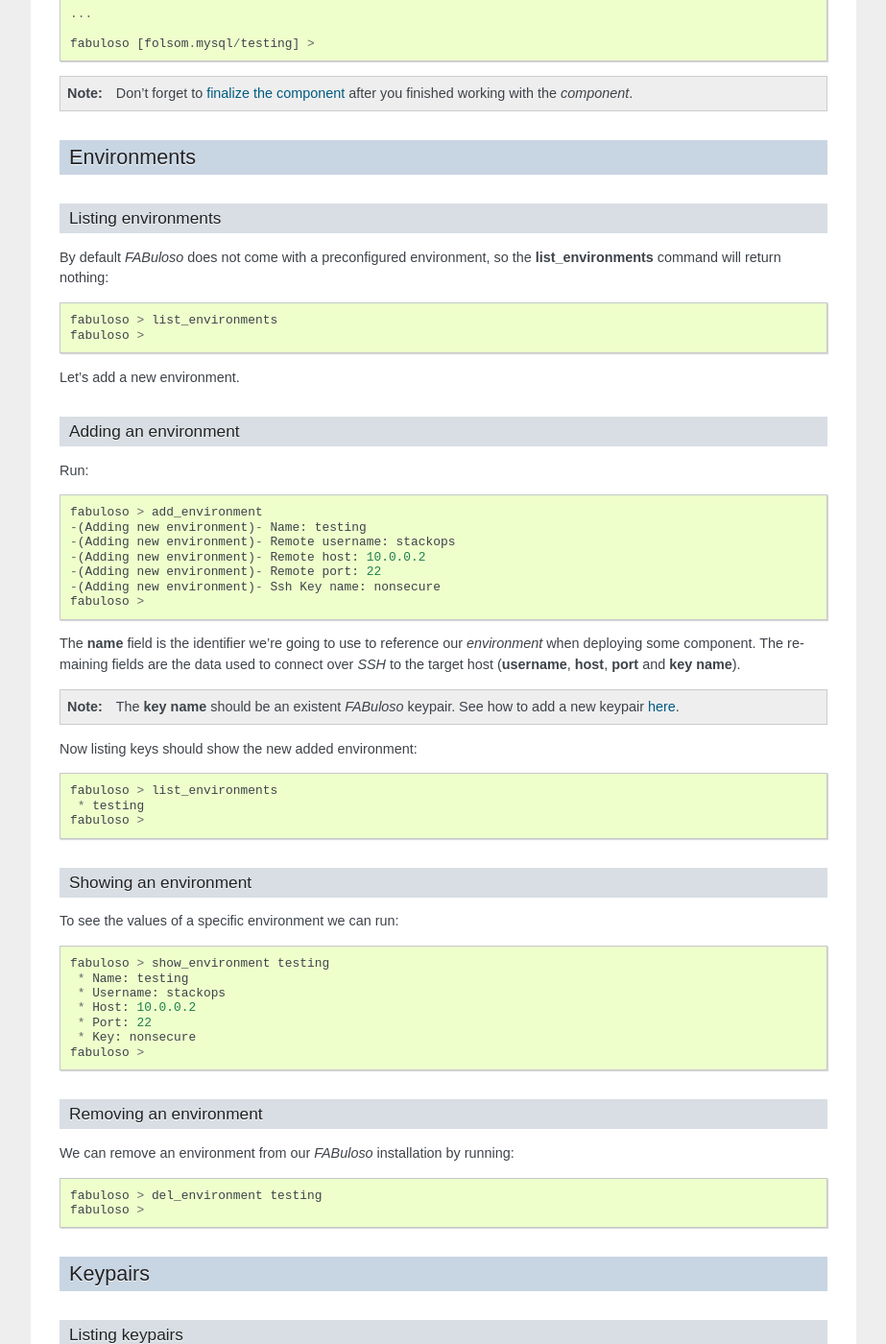
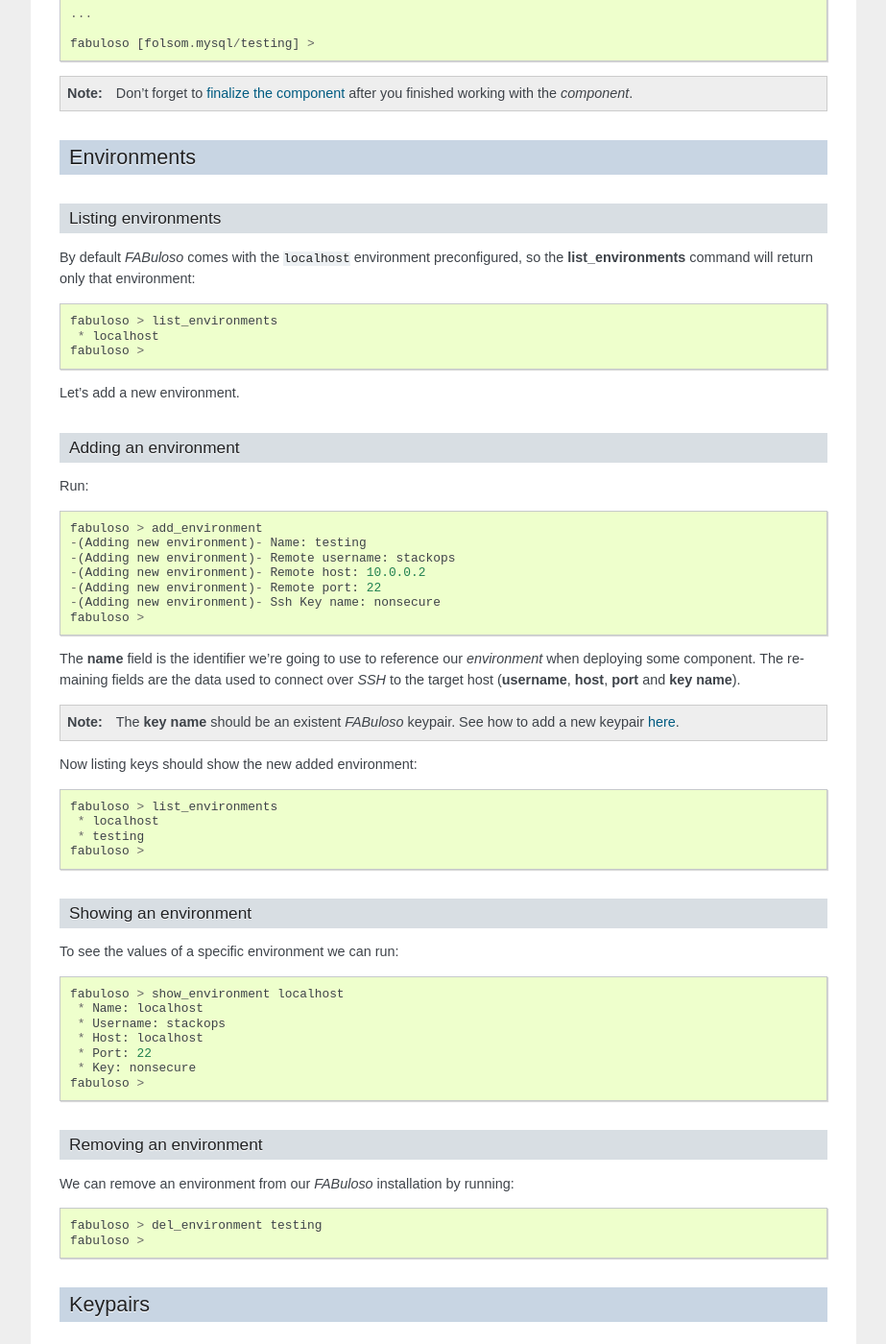
Before and after one commit to StackOps/fabuloso, a Sphinx documentation site: the page built from docs/source/shell.rst, in a window 1280 px wide and 1400 px high, scrolled down 3852 px. Shown: the whole window at 96% size, without its empty margins (198-1121 px from the left). Built offline with Sphinx 7.4.7, drawn with Linux system fonts in a browser that asks for light colours.

Commit message:
Update docs to reflect the default "localhost" env that comes with fabuloso

```diff
--- a/docs/source/shell.rst
+++ b/docs/source/shell.rst
@@ -237,9 +237,10 @@
 Listing environments
 ^^^^^^^^^^^^^^^^^^^^
 
-By default *FABuloso* does not come with a preconfigured environment, so the **list_environments** command will return nothing::
+By default *FABuloso* comes with the ``localhost`` environment preconfigured, so the **list_environments** command will return only that environment::
 
     fabuloso > list_environments
+     * localhost
     fabuloso >
 
 Let's add a new environment.
@@ -268,6 +269,7 @@
 Now listing keys should show the new added environment::
 
     fabuloso > list_environments
+     * localhost
      * testing
     fabuloso >
 
@@ -276,10 +278,10 @@
 
 To see the values of a specific environment we can run::
 
-    fabuloso > show_environment testing
-     * Name: testing
+    fabuloso > show_environment localhost
+     * Name: localhost
      * Username: stackops
-     * Host: 10.0.0.2
+     * Host: localhost
      * Port: 22
      * Key: nonsecure
     fabuloso >
```
